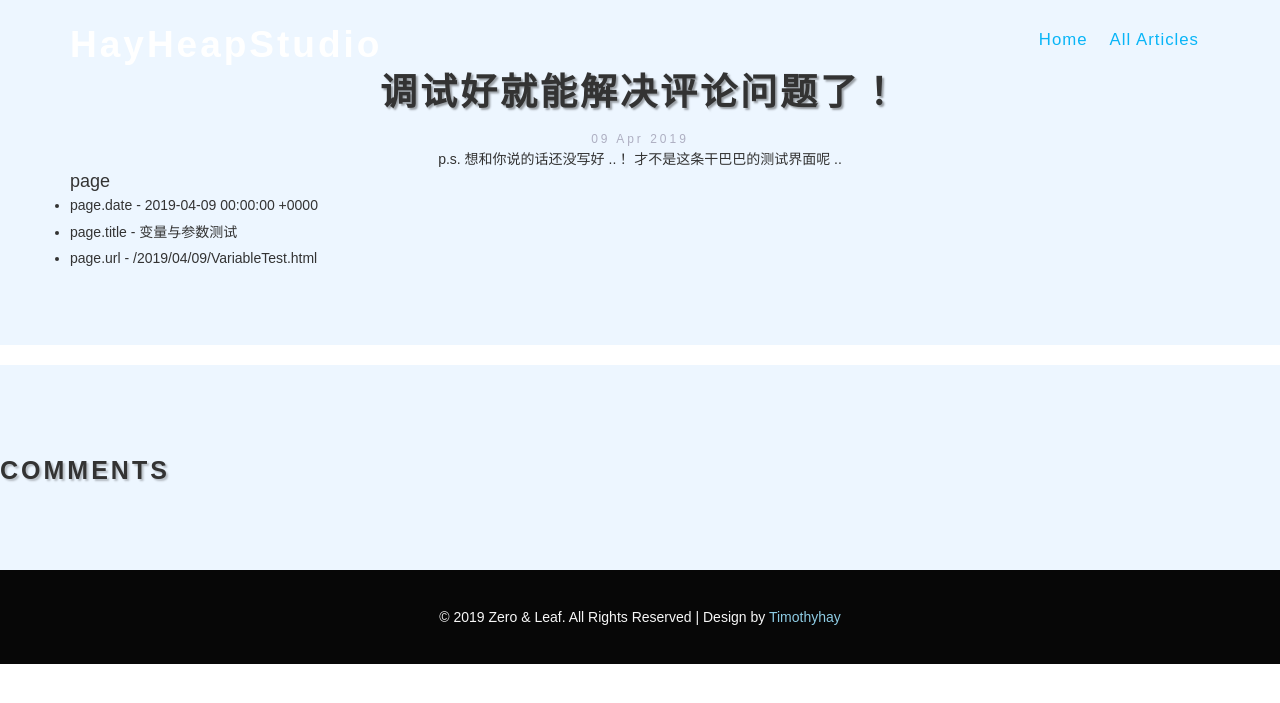
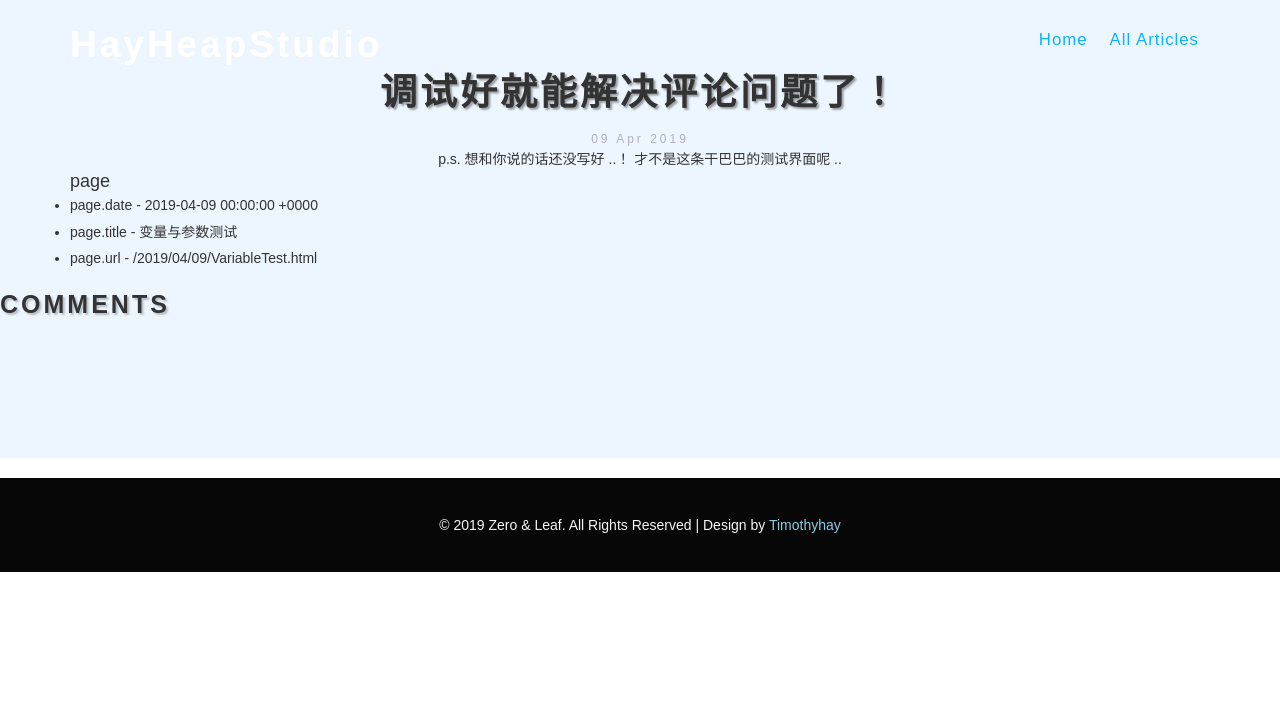
Before and after one commit to Timothyhay/TimothyhayHeap, a Jekyll site: the page built from _posts/2019-04-09-VariableTest.html, in a window 1280 px wide. Shown: the top 703 px of the page. Built offline with Jekyll 4.4.1, drawn with Linux system fonts in a browser that asks for light colours; comment, search, counter and statistics services are not loaded.

Commit message:
ImpCommentLayout

```diff
--- a/_layouts/blogpage.html
+++ b/_layouts/blogpage.html
@@ -49,9 +49,7 @@
 
 	<div class="services-w3ls" id="daily">
 		{{ content }}
-	</div>
 
-	<div class="contact-agileinfo" id="contact">
 		<div class="contact-agileinfo-info text-center">
 			<div class="contact-agileinfo-address">
 				<div class="contact-agileinfo-icons">
@@ -90,6 +88,10 @@
 			{% endif %}
 		</div>
 	</div>
+
+
+
+
 
 
 
--- a/_posts/2019-04-09-VariableTest.html
+++ b/_posts/2019-04-09-VariableTest.html
@@ -16,6 +16,4 @@ comments: true
     	<li><p>page.title - {{ page.title }}</p></li>
     	<li><p>page.url - {{ page.url }}</p></li>
     </ul>
-
-
 </div>
```
